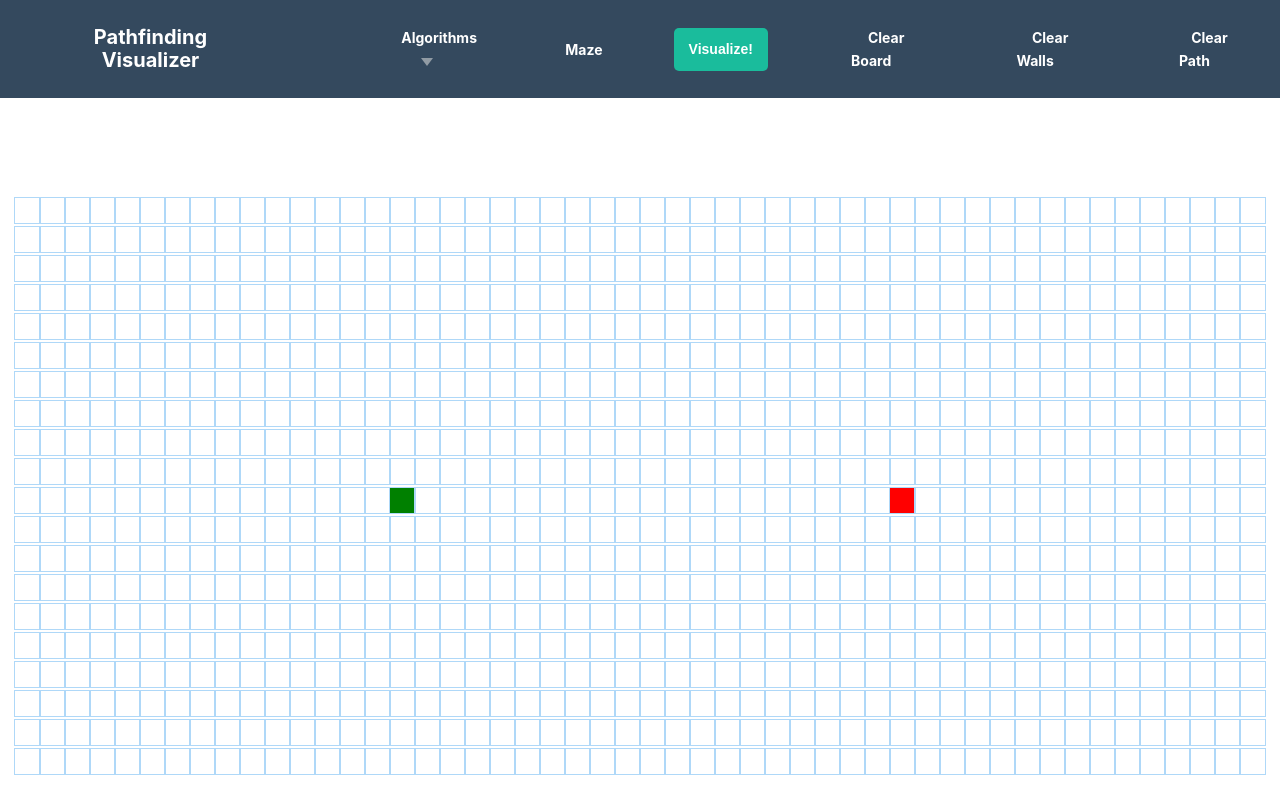
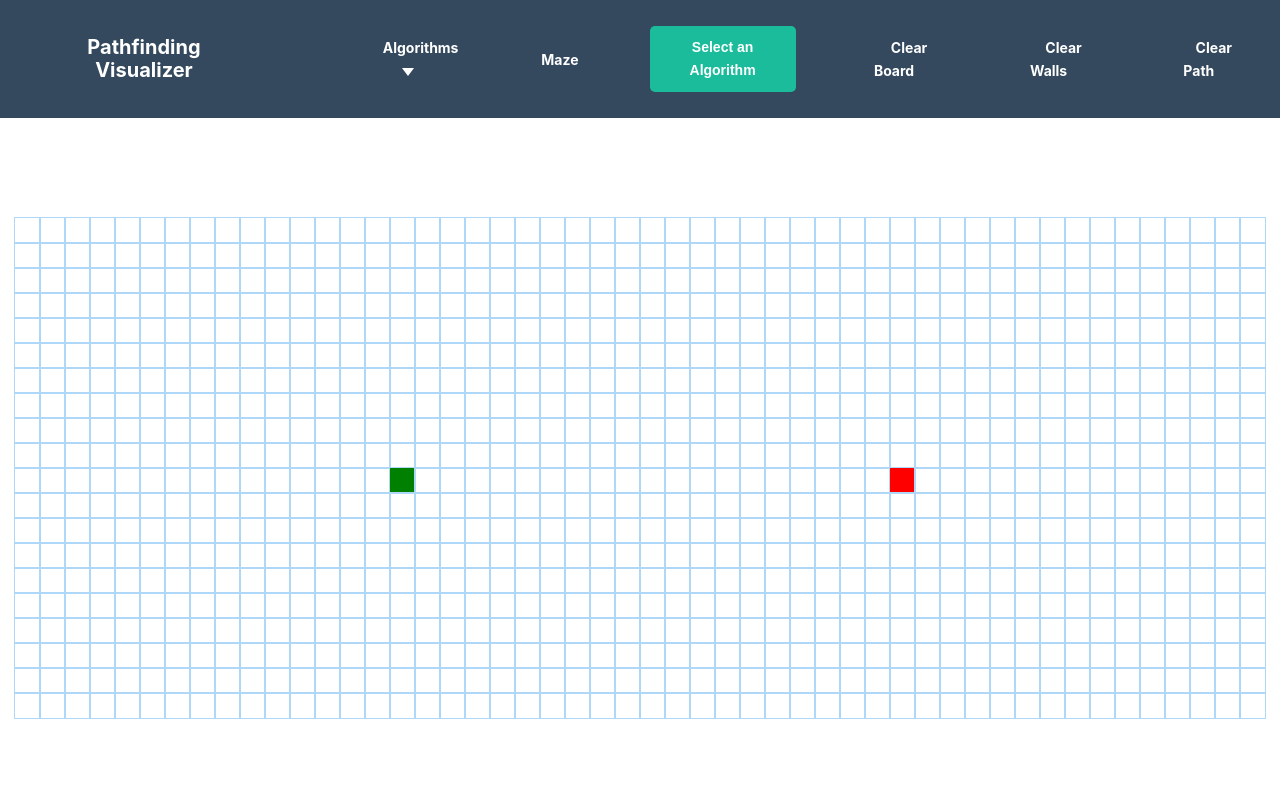
Before and after one commit to broliver18/algorithm-visualizer, a React (Create React App) app: page / in a window 1280 px wide. Built offline with nearby package versions, Linux system fonts and the light colour scheme.

Commit message:
Make visualize button dynamic

```diff
--- a/src/Components/NavBar/NavBar.css
+++ b/src/Components/NavBar/NavBar.css
@@ -55,7 +55,6 @@
     border-top: 8px solid;
     border-right: 6px solid transparent;
     border-left: 6px solid transparent;
-    color: #919ba4;
 }
 
 #visualize-button {
--- a/src/Components/NavBar/NavBar.js
+++ b/src/Components/NavBar/NavBar.js
@@ -4,6 +4,9 @@ import "./NavBar.css";
 
 function NavBar(props) {
   const [showMenu, setShowMenu] = useState(false);
+  const [selectedAlgorithm, setSelectedAlgorithm] = useState();
+
+  const initializeSearch = algorithm => props.visualizeAlgorithm(algorithm);
 
   useEffect(() => {
     const handler = () => setShowMenu(false);
@@ -12,11 +15,16 @@ function NavBar(props) {
     return () => {
       window.removeEventListener("click", handler);
     }
-  });
+  })
 
   function toggleMenu(e) {
     e.stopPropagation();
     setShowMenu(!showMenu);
+  }
+
+  function renderAction(algorithm) {
+    if (algorithm === undefined) return <button id="visualize-button">Select an Algorithm</button>
+    else if (algorithm === 'dijkstra') return <button id="visualize-button" onClick={() => initializeSearch('dijkstra')}>Visualize Dijkstra's!</button>
   }
 
   return (
@@ -30,14 +38,14 @@ function NavBar(props) {
           <a href="#" onClick={(e) => {toggleMenu(e)}}>Algorithms <span className="caret"></span></a>
           {showMenu && (
           <ul className="dropdown-menu">
-            <li>Dijkstra's Algorithm</li>
+            <li onClick={() => setSelectedAlgorithm("dijkstra")}>Dijkstra's Algorithm</li>
             <li>A* Search</li>
             <li>Breadth-first Search</li>
           </ul>
           )}
         </li>
         <li><a href="#">Maze</a></li>
-        <li><button id="visualize-button" onClick={props.visualizeDijkstra}>Visualize!</button></li>
+        <li>{renderAction(selectedAlgorithm)}</li>
         <li><a href="#">Clear Board</a></li>
         <li><a href="#">Clear Walls</a></li>
         <li><a href="#">Clear Path</a></li>
--- a/src/Components/PathFinder/PathFinder.css
+++ b/src/Components/PathFinder/PathFinder.css
@@ -1,3 +1,5 @@
 #grid {
   margin: 100px 0 0;
+  font-size: 0;
+  border-collapse: collapse;
 }
--- a/src/Components/PathFinder/PathFinder.js
+++ b/src/Components/PathFinder/PathFinder.js
@@ -57,17 +57,18 @@ function PathFinder() {
     selectFinish(false);
   }
 
-  function visualizeDijkstra() {
+  function visualizeAlgorithm(algorithm) {
     const startNode = grid[startNodeRow][startNodeCol];
     const finishNode = grid[finishNodeRow][finishNodeCol];
-    const visitedNodesInOrder = dijkstra(grid, startNode, finishNode);
+    let visitedNodesInOrder;
+    if (algorithm === 'dijkstra') visitedNodesInOrder = dijkstra(grid, startNode, finishNode);
     const nodesInShortestPathOrder = getNodesInShortestPathOrder(finishNode);
     animateDijkstra(visitedNodesInOrder, nodesInShortestPathOrder);
   }
 
   return (
     <div>
-      <NavBar visualizeDijkstra={visualizeDijkstra}/>
+      <NavBar visualizeAlgorithm={visualizeAlgorithm}/>
       <div id="grid">
         {grid.map((row, rowIdx) => {
           return (
@@ -95,7 +96,7 @@ function PathFinder() {
         })}
       </div>
     </div>
-  );
+  )
 
   function createNode(row, col) {
     return {
```
